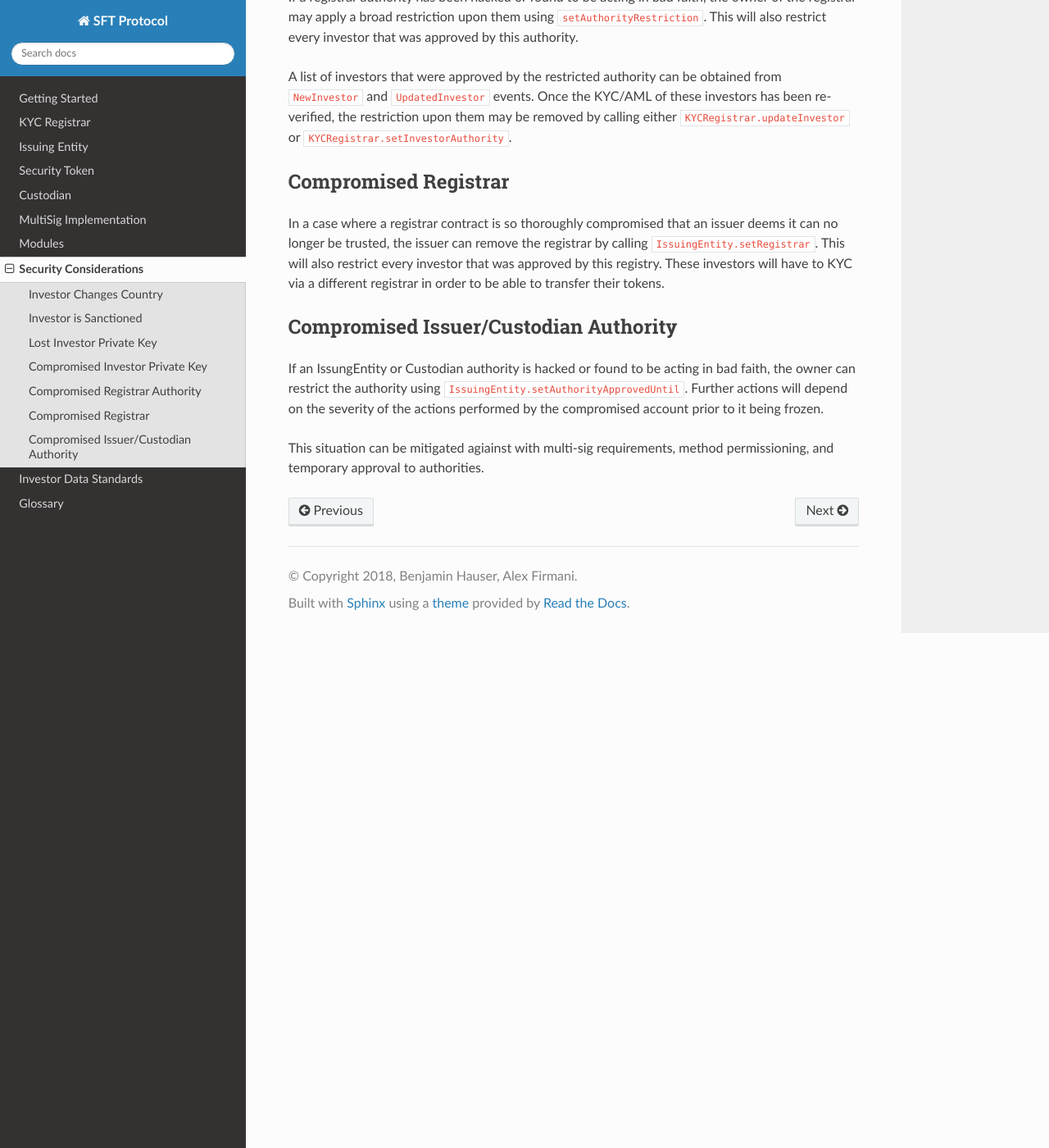
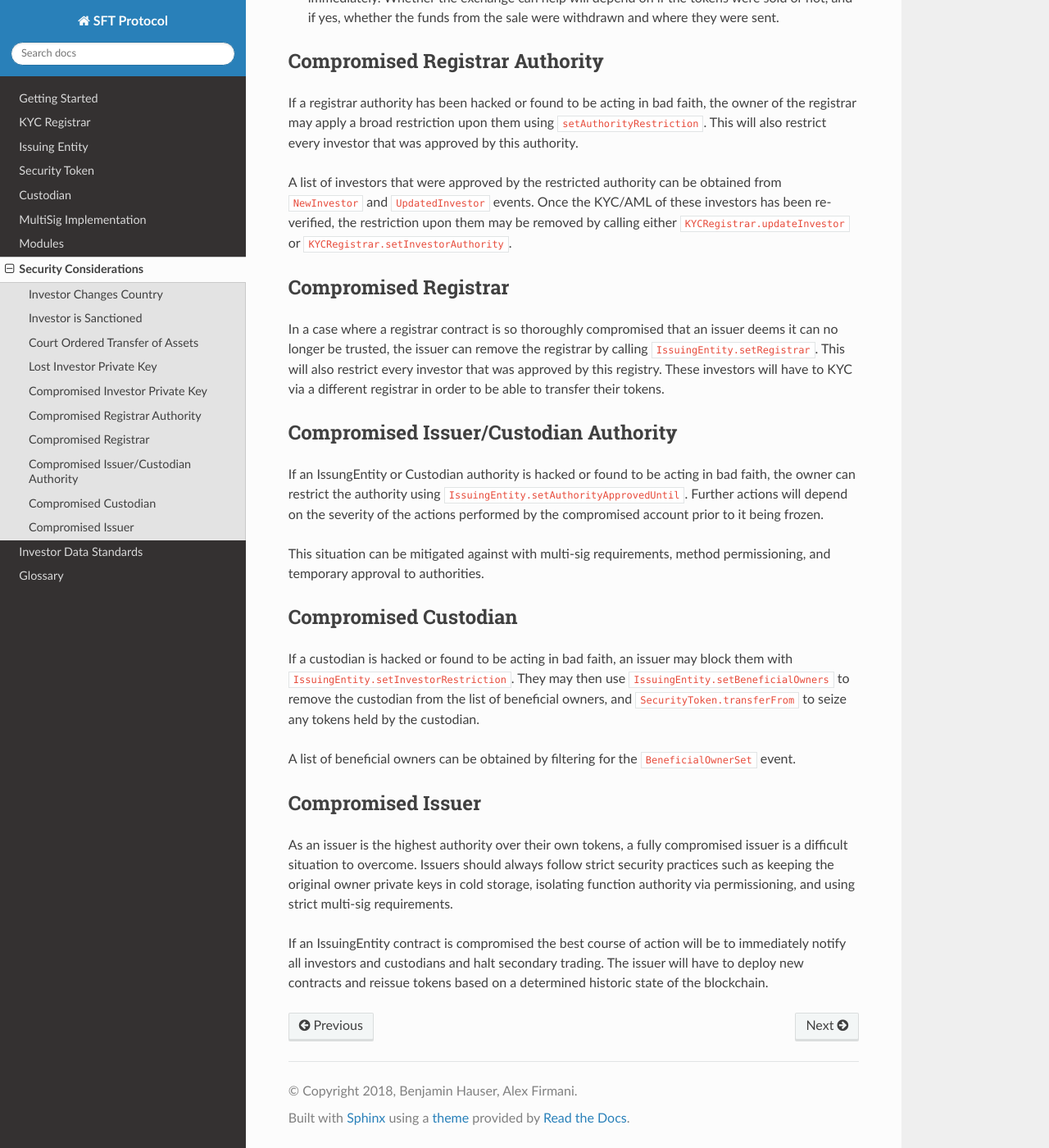
Before and after one commit to zerolawtech/SFT-Protocol, a Sphinx documentation site: the page built from docs/security-considerations.rst, in a window 1280 px wide and 1400 px high, scrolled down 1474 px. Shown: the whole window at 82% size. Built offline with Sphinx 7.4.7 and the Read the Docs theme 2.0.0, drawn with Linux system fonts in a browser that asks for light colours; some of the changed text lies outside the part shown.

Commit message:
security

```diff
--- a/docs/issuing-entity.rst
+++ b/docs/issuing-entity.rst
@@ -88,13 +88,13 @@ Each time a beneficial owner is added or removed from a custodian, the ``Benefic
 
 See the :ref:`custodian` documentation for more information on how custodians interact with the IssuingEntity contract.
 
+.. warning:: Custodians may facilitate off-chain transfers of ownership that bypass on-chain compliance checks. It is imperative this approval only be given to known, trusted entities who have deployed a verified, audited custodian contract.
+
 .. method:: IssuingEntity.addCustodian(address _custodian)
 
     Approves a custodian contract to send and receive tokens associated with the issuer.
 
     Once a custodian is approved, they can be restricted with ``IssuingEntity.setInvestorRestriction``.
-
-    .. warning:: Custodians may facilitate off-chain transfers of ownership that bypass on-chain compliance checks. It is imperative this approval only be given to known, trusted entities who have deployed a verified, audited custodian contract.
 
 .. method:: IssuingEntity.setBeneficialOwners(bytes32 _custID, bytes32[] _id, bool _add)
 
@@ -104,7 +104,7 @@ See the :ref:`custodian` documentation for more information on how custodians in
     * ``_id``: Array of investor IDs
     * ``_add``: Permission bool
 
-    This can only be called via the custodian's contract, or by the issuer. An issuer should only use this method in a case where a custodian has been found to be acting in bad-faith.
+    This can only be called via the custodian's contract, or by the issuer. An issuer should only use this method in a case where a custodian has been found to be acting in bad faith.
 
 
 Setting Investor Limits
--- a/docs/security-considerations.rst
+++ b/docs/security-considerations.rst
@@ -8,7 +8,7 @@ A fully realized implementation of the SFT protocol involves many interconnected
 
 We have compiled a list of possible scenarios and solutions below. If you can imagine an issue that is not mentioned here, please contact us so we can discuss it and add it to the list.
 
-.. note:: In this section we provide technical solutions to problems, however many of these situations will also have a legal component. The nature of security tokens means that every involved entity is easily identified, so when someone is acting in bad-faith it is possible that resolution will be the result of a court order. Issuers must keep in mind that although technically they can transfer any investor's tokens without approval, this does not mean that legally they are always allowed to.
+.. note:: In this section we provide technical solutions to problems, however many of these situations will also have a legal component. The nature of security tokens means that every involved entity is easily identified, so when someone is acting in bad faith it is possible that resolution will be the result of a court order. Issuers must keep in mind that although technically they can transfer any investor's tokens without approval, this does not mean that legally they are always allowed to.
 
 Investor Changes Country
 ------------------------
@@ -17,7 +17,13 @@ An investor who changes their legal country of residence will necessarily alter
 
 Investor is Sanctioned
 ----------------------
+
 If an investor is sanctioned or otherwise has their assets legally frozen, a registrar can use ``KYCRegistrar.setInvestorRestriction`` to block them from transferring any of their tokens.
+
+Court Ordered Transfer of Assets
+--------------------------------
+
+In cases such as a lawsuit or the execution of a will, an issuer may be legally required to perform a token transfer. This is possible using ``SecurityToken.transferFrom``.
 
 Lost Investor Private Key
 -------------------------
@@ -50,4 +56,18 @@ Compromised Issuer/Custodian Authority
 
 If an IssungEntity or Custodian authority is hacked or found to be acting in bad faith, the owner can restrict the authority using ``IssuingEntity.setAuthorityApprovedUntil``. Further actions will depend on the severity of the actions performed by the compromised account prior to it being frozen.
 
-This situation can be mitigated agiainst with multi-sig requirements, method permissioning, and temporary approval to authorities.
+This situation can be mitigated against with multi-sig requirements, method permissioning, and temporary approval to authorities.
+
+Compromised Custodian
+---------------------
+
+If a custodian is hacked or found to be acting in bad faith, an issuer may block them with ``IssuingEntity.setInvestorRestriction``. They may then use ``IssuingEntity.setBeneficialOwners`` to remove the custodian from the list of beneficial owners, and ``SecurityToken.transferFrom`` to seize any tokens held by the custodian.
+
+A list of beneficial owners can be obtained by filtering for the ``BeneficialOwnerSet`` event.
+
+Compromised Issuer
+------------------
+
+As an issuer is the highest authority over their own tokens, a fully compromised issuer is a difficult situation to overcome.  Issuers should always follow strict security practices such as keeping the original owner private keys in cold storage, isolating function authority via permissioning, and using strict multi-sig requirements.
+
+If an IssuingEntity contract is compromised the best course of action will be to immediately notify all investors and custodians and halt secondary trading.  The issuer will have to deploy new contracts and reissue tokens based on a determined historic state of the blockchain.
```
